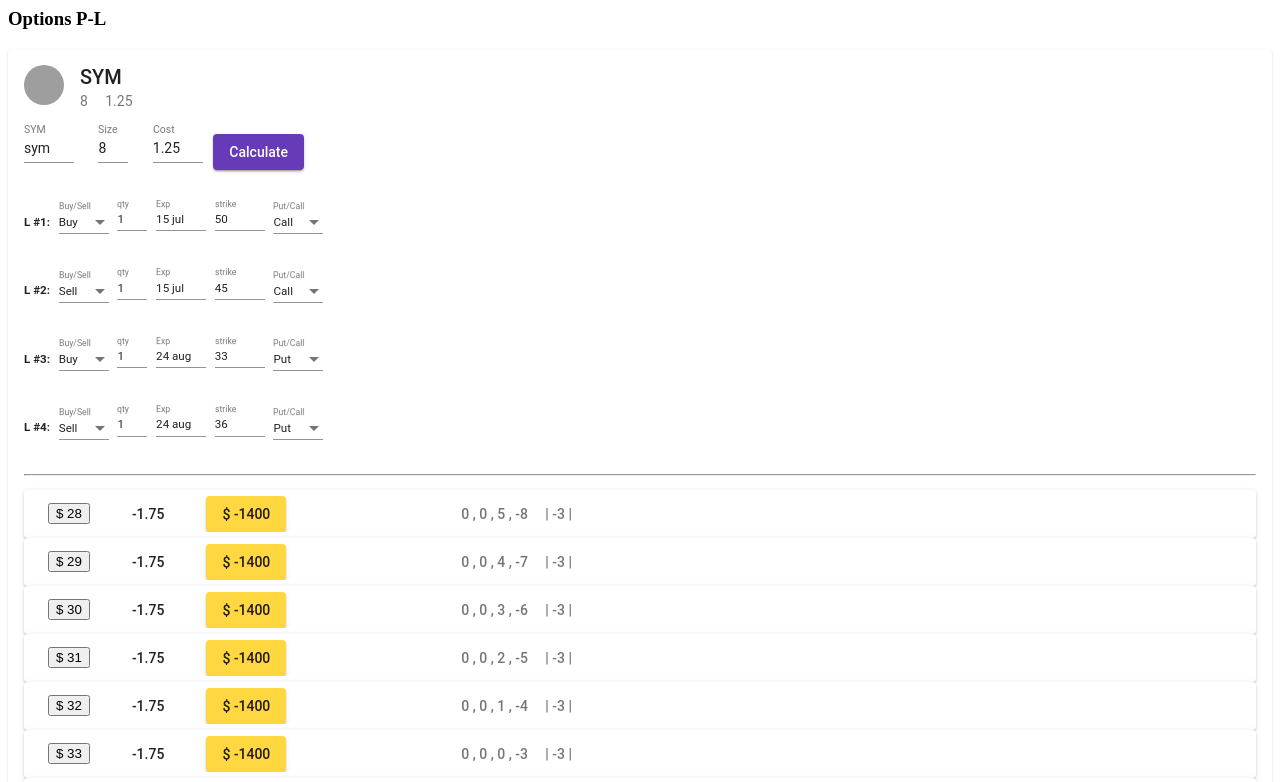
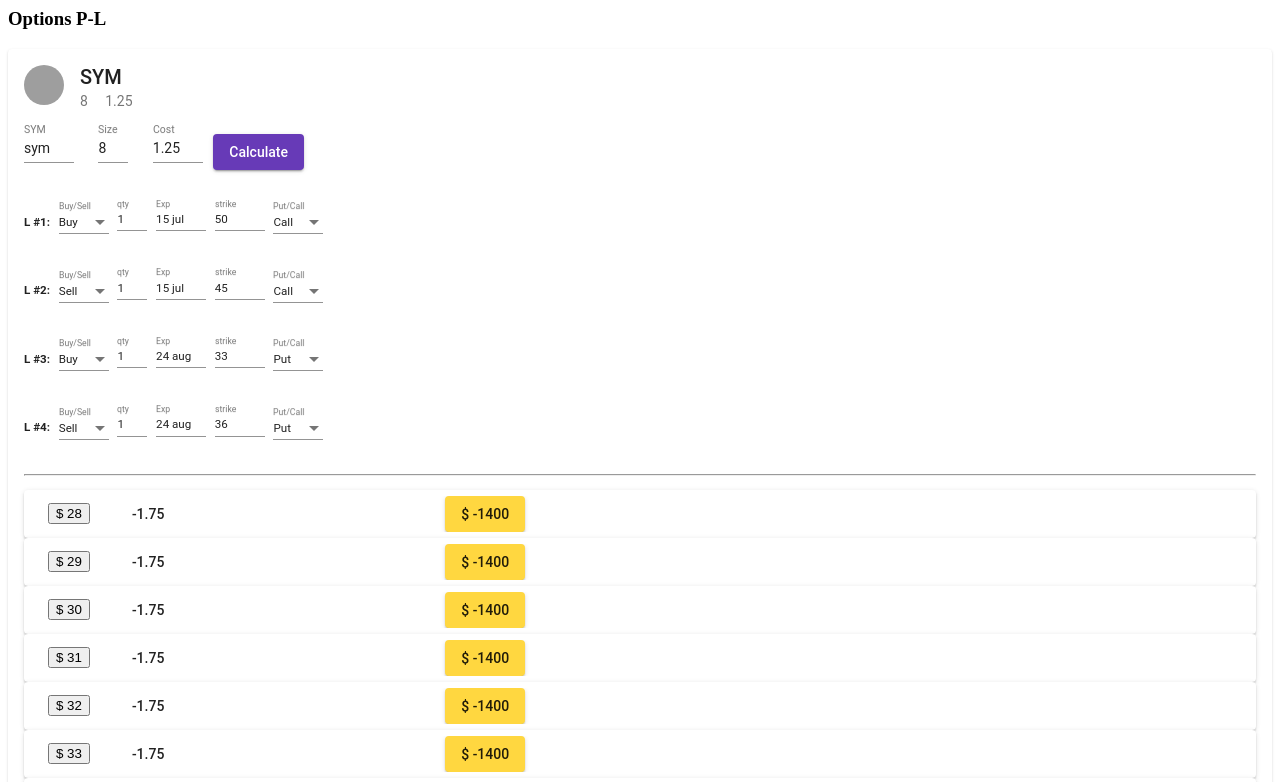
Before and after one commit to Leedabord/optcalc1da, an Angular app: page / in a window 1280 px wide. Shown: the top 782 px of the page. Built offline with nearby package versions, Linux system fonts and the light colour scheme; grey boxes are pictures that could not be loaded.

Commit message:
1 file modified

```diff
--- a/src/app/app.component.html
+++ b/src/app/app.component.html
@@ -59,16 +59,9 @@
           <button> $ {{ pl.mark }} </button>
           <span>   &nbsp; &nbsp;   &nbsp; &nbsp;  </span>
           <button mat-button >   {{ pl.sum2 }} </button>
-        <span>   &nbsp; &nbsp;   &nbsp; &nbsp;  </span>
-          <button mat-raised-button  color="accent" > $ {{ pl.sum3 }} </button>
         </mat-panel-title>
         <mat-panel-description>
-          <button mat-button >
-            {{ pl.w0[0] }} ,
-            {{ pl.w0[1] }} ,
-            {{ pl.w0[2] }} ,
-            {{ pl.w0[3] }}
-            &nbsp; &nbsp; | {{ pl.sum1 }} |  </button>
+          <button mat-raised-button  color="accent" > $ {{ pl.sum3 }} </button>
       </mat-panel-description>
       </mat-expansion-panel-header>
 
```
